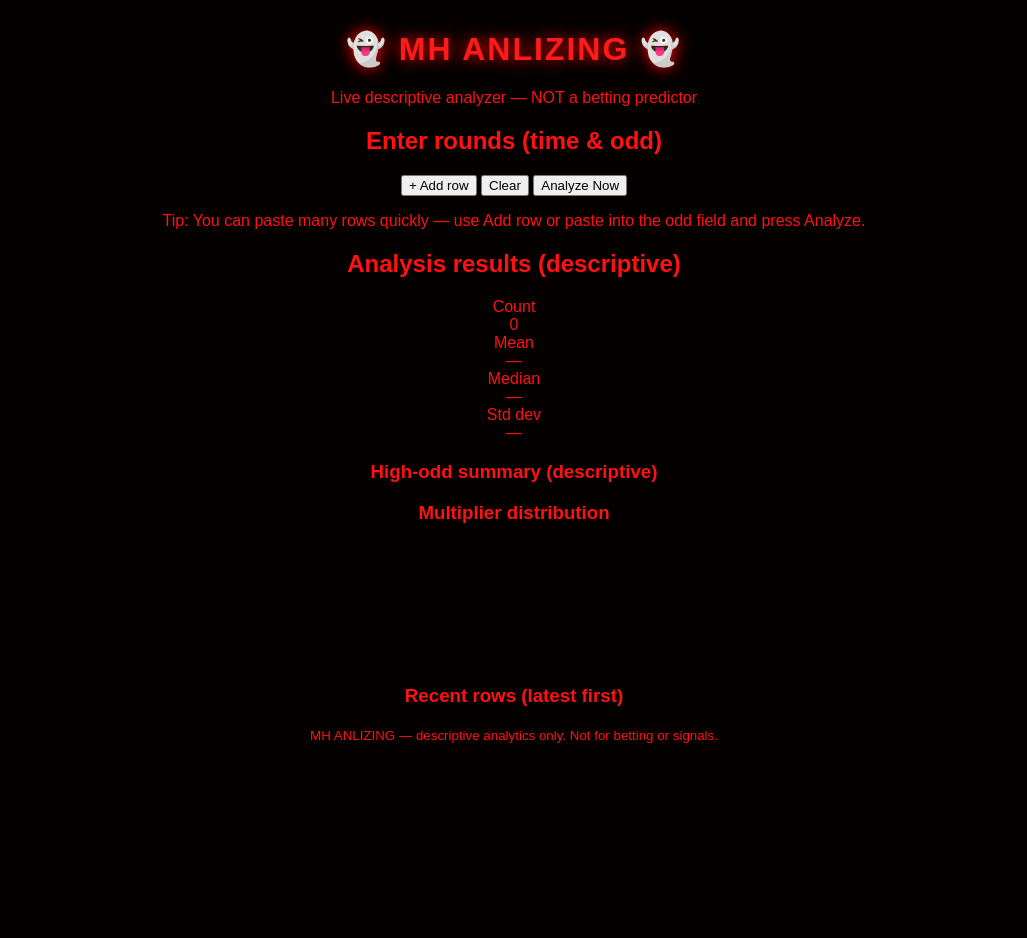
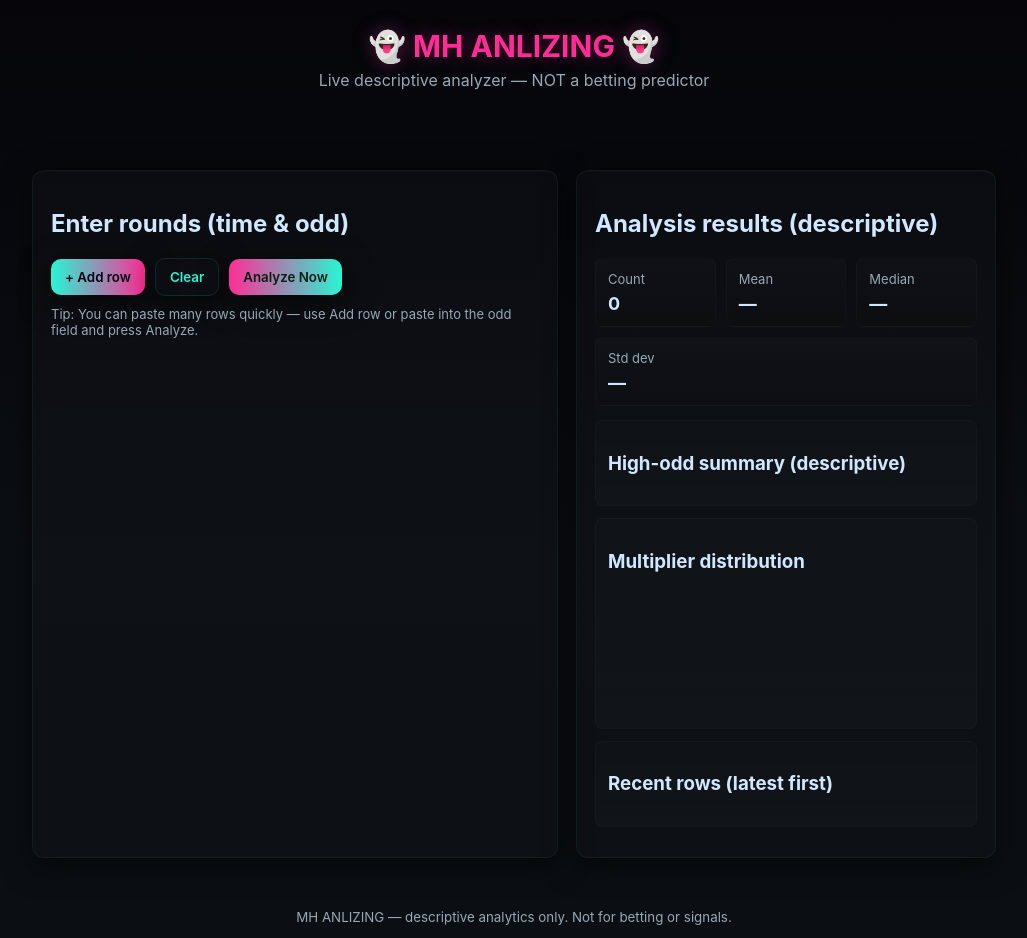
Before and after one commit to senuz087/mh-educational-server, a website: page index.html in a window 1280 px wide. Shown: the whole page, without its empty margins (126-1153 px from the left). Before the commit the page ends 800 px from the top, so only its background shows below. Drawn offline with nearby package versions, Linux system fonts and the light colour scheme.

Commit message:
Update style.css

```diff
--- a/style.css
+++ b/style.css
@@ -1,69 +1,74 @@
-/* 👻 MH SUPER SIGNAL STYLE */
-/* Dark Ghost Mode + Red Neon Glow */
+:root{
+  --bg:#07070b;
+  --card:#0f1720;
+  --neon1:#ff2d95;
+  --neon2:#28f6d4;
+  --text:#cfe8ff;
+  --muted:#98a8b3;
+}
+*{box-sizing:border-box;font-family:Inter, ui-sans-serif, system-ui, -apple-system, "Segoe UI", Roboto, "Helvetica Neue", Arial;}
+body{
+  margin:0;
+  background: linear-gradient(180deg,#05050a 0%, #0b0f14 60%);
+  color:var(--text);
+  min-height:100vh;
+}
+.brand{
+  text-align:center;
+  padding:28px 16px;
+}
+.brand h1{
+  font-size:30px;
+  margin:0;
+  color:var(--neon1);
+  text-shadow:0 0 18px rgba(255,45,149,0.35), 0 0 45px rgba(40,246,212,0.06);
+}
+.brand .tag{color:var(--muted); margin-top:6px;}
 
-body {
-    margin: 0;
-    padding: 0;
-    background: #050000;
-    font-family: Arial, sans-serif;
-    color: #ff1111;
-    text-align: center;
+.container{
+  max-width:1000px; margin:18px auto; padding:18px;
+  display:grid; grid-template-columns: 1fr 420px; gap:18px;
 }
 
-/* Title */
-h1 {
-    margin-top: 30px;
-    color: #ff1a1a;
-    text-shadow: 0 0 15px #ff0000;
-    letter-spacing: 2px;
+.inputs, .results{
+  background: linear-gradient(180deg, rgba(255,255,255,0.02), rgba(255,255,255,0.01));
+  border:1px solid rgba(40,246,212,0.06);
+  padding:18px; border-radius:12px;
+  box-shadow:0 8px 30px rgba(0,0,0,0.6), inset 0 1px 0 rgba(255,255,255,0.02);
 }
 
-/* Main Signal Box */
-#container {
-    margin: 40px auto;
-    padding: 25px;
-    width: 85%;
-    max-width: 450px;
+#rows .row{
+  display:flex; gap:8px; margin-bottom:10px; align-items:center;
+}
+.input-time, .input-odd{
+  flex:1; padding:10px 12px; border-radius:8px;
+  background:#07111a; color:var(--text); border:1px solid rgba(255,255,255,0.04);
+  outline:none;
+}
+.input-time{max-width:170px;}
+.input-odd{flex:1; text-align:right;}
 
-    background: #0a0000;
-    border: 2px solid #ff0000;
-    border-radius: 20px;
+.btn{padding:10px 14px; border-radius:10px; border:none; cursor:pointer; background:linear-gradient(90deg,var(--neon2),var(--neon1)); color:#001; font-weight:600; box-shadow:0 8px 30px rgba(0,0,0,0.6);}
+.btn.alt{background:transparent; color:var(--neon2); border:1px solid rgba(40,246,212,0.12);}
+.btn.primary{background:linear-gradient(90deg,var(--neon1),var(--neon2)); color:#021;}
 
-    box-shadow: 0 0 15px #ff0000c0, inset 0 0 20px #300000;
-}
+.controls{margin-top:10px; display:flex; gap:10px; align-items:center;}
 
-/* Signal Text */
-.signal-text {
-    font-size: 22px;
-    margin: 12px 0;
-    color: #ff2222;
-    text-shadow: 0 0 12px #ff0000;
-}
+.note{color:var(--muted); font-size:13px; margin-top:10px;}
 
-/* 99% Highlight */
-#conf {
-    font-size: 28px;
-    font-weight: bold;
-    color: #ff4444;
-}
+.cards{display:flex; gap:10px; margin-bottom:14px; flex-wrap:wrap;}
+.card{flex:1; min-width:120px; background:linear-gradient(180deg, rgba(255,255,255,0.02), rgba(0,0,0,0.06)); padding:12px; border-radius:8px; border:1px solid rgba(255,255,255,0.02);}
+.card-title{font-size:13px; color:var(--muted);}
+.card-value{font-size:18px; margin-top:6px; color:var(--text); font-weight:700;}
 
-/* High Odd Glow */
-#odd {
-    font-size: 30px;
-    font-weight: bold;
-    color: #ff5555;
-    text-shadow: 0 0 20px #ff0000, 0 0 30px #ff0000;
-}
+.panel{background: linear-gradient(180deg, rgba(255,255,255,0.01), rgba(255,255,255,0.02)); padding:12px; border-radius:8px; border:1px solid rgba(255,255,255,0.02); margin-bottom:12px;}
+.list{list-style:none; padding:0; margin:0;}
+.list li{padding:8px; border-radius:6px; margin-bottom:6px; background:rgba(255,255,255,0.02); color:var(--text); font-weight:600;}
 
-/* Ghost Animation */
-@keyframes pulse {
-    0% { text-shadow: 0 0 5px red; }
-    50% { text-shadow: 0 0 20px red; }
-    100% { text-shadow: 0 0 5px red; }
-}
+.recent{display:flex; flex-direction:column; gap:8px;}
+.recent .item{display:flex; justify-content:space-between; padding:8px; border-radius:6px; background:linear-gradient(90deg, rgba(255,255,255,0.01), rgba(255,255,255,0.02));}
 
-#msg {
-    font-size: 24px;
-    animation: pulse 2s infinite;
-    color: #ff3b3b;
-}
+footer{text-align:center; color:var(--muted); padding:12px;}
+@media(max-width:980px){
+  .container{grid-template-columns:1fr; padding:12px;}
+         }
```
